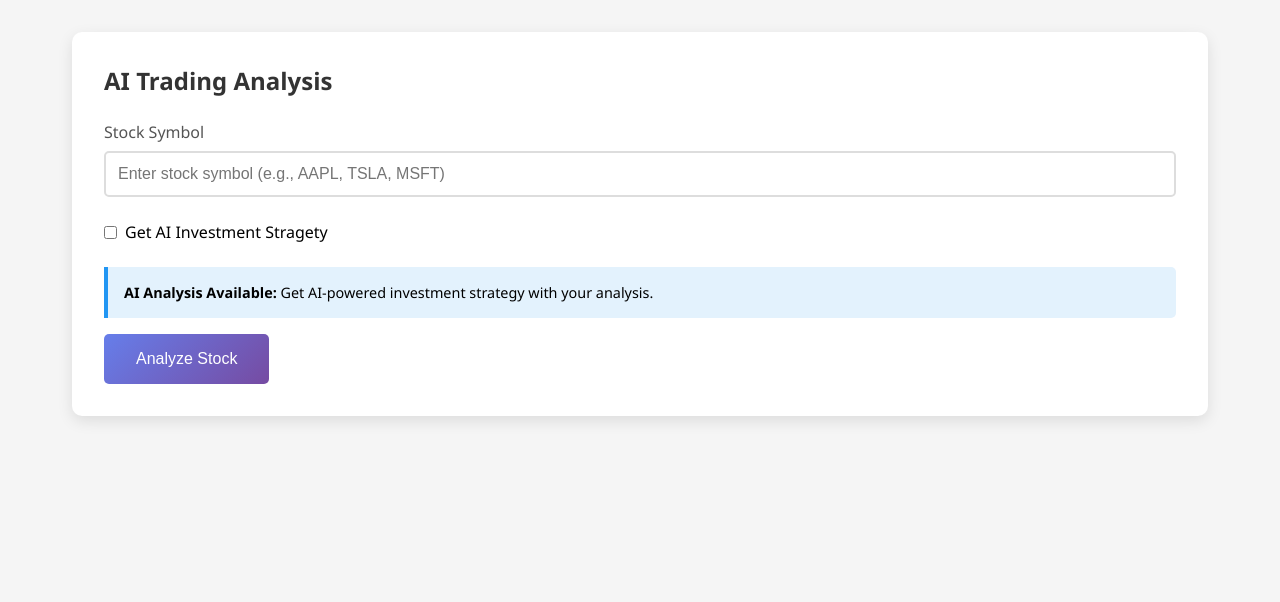
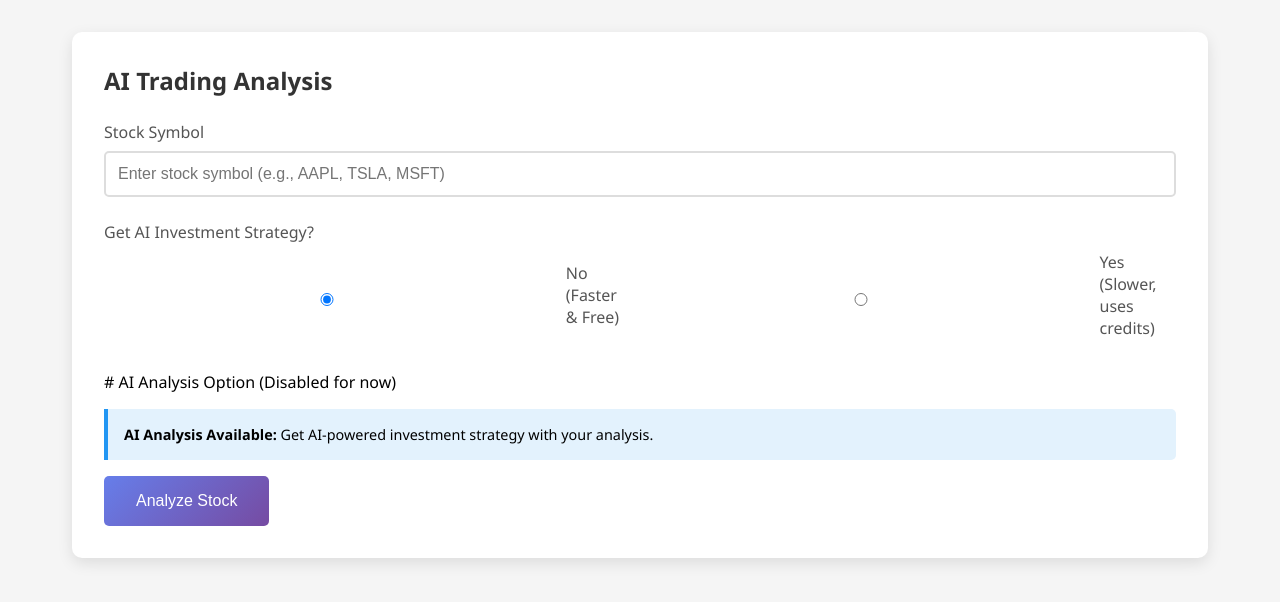
Before and after one commit to kerzey/volatilx, a FastAPI app: template templates/trade.html in a window 1280 px wide. Shown: the part 71-673 px from the top of the page. Run offline with FastAPI, Linux system fonts and the light colour scheme; the template is opened without the code that fills it, so the values that code supplies are empty; parts of the project's set-up code (start-up, migrations or seed data) failed here and were passed over.

Commit message:
disable ai for get users with no cost

```diff
--- a/templates/trade.html
+++ b/templates/trade.html
@@ -269,11 +269,20 @@
                      <label for="stockSymbol">Stock Symbol</label>
                      <input type="text" id="stockSymbol" name="stock_symbol" placeholder="Enter stock symbol (e.g., AAPL, TSLA, MSFT)" required>
                  </div>
-
-                 <div class="checkbox-group">
+                 <div class="input-group">
+                    <label>Get AI Investment Strategy?</label>
+                    <div style="display:flex;gap:1rem;align-items:center">
+                        <input type="radio" id="ai-no" name="use_ai_analysis" value="no" checked>
+                        <label for="ai-no">No (Faster & Free)</label>
+                        <input type="radio" id="ai-yes" name="use_ai_analysis" value="yes">
+                        <label for="ai-yes">Yes (Slower, uses credits)</label>
+                    </div>
+                </div>
+                 # AI Analysis Option (Disabled for now)
+                 <!-- <div class="checkbox-group">
                      <input type="checkbox" id="useAiAnalysis" name="use_ai_analysis" {% if user.openai_api_key %}checked{% endif %}>
                      <label for="useAiAnalysis">Get AI Investment Stragety</label>
-                 </div>
+                 </div> -->
                  <!-- <div class="radio-group language-radio-group">
                     <label>Select your language:</label><br>
                     <input type="radio" id="lang-en" name="language" value="en" checked>
@@ -326,7 +335,8 @@
              e.preventDefault();
 
              const stockSymbol = document.getElementById('stockSymbol').value.trim().toUpperCase();
-             const useAiAnalysis = document.getElementById('useAiAnalysis').checked;
+            //  const useAiAnalysis = document.getElementById('useAiAnalysis').checked;
+            document.querySelector('input[name="use_ai_analysis"]:checked').value === 'yes';
              const analyzeBtn = document.getElementById('analyzeBtn');
              const resultsPanel = document.getElementById('resultsPanel');
              const resultsContent = document.getElementById('resultsContent');
```
Also changed, not shown: indicator_fetcher.py (+14 -2 lines).
